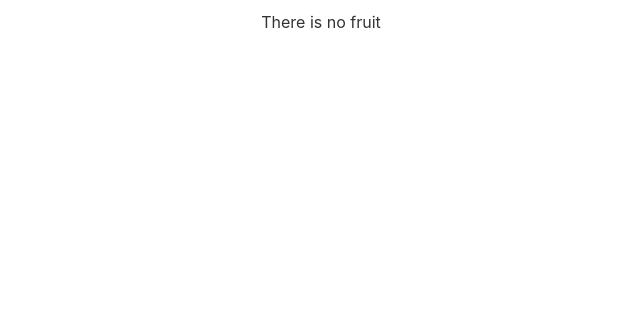
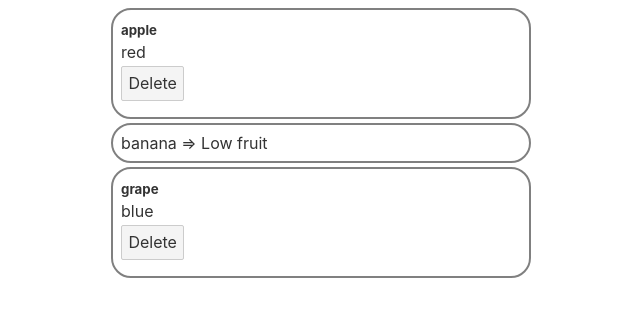
Before and after one commit to basic-bhavya/trysvelte, a Svelte app: page / in a window 1280 px wide. Shown: the top 316 px of the page, without its empty margins (319-959 px from the left). Built offline with nearby package versions, Linux system fonts and the light colour scheme.

Commit message:
conditional rendering 2

```diff
--- a/src/App.svelte
+++ b/src/App.svelte
@@ -1,17 +1,29 @@
 <script>
   let fruits = [
-    // { name: "apple", color: "red", amount: 5, id: 1 },
-    // { name: "banana", color: "yellow", amount: 1, id: 2 },
-    // { name: "grape", color: "blue", amount: 14, id: 3 },
+    { name: "apple", color: "red", amount: 5, id: 1 },
+    { name: "banana", color: "yellow", amount: 1, id: 2 },
+    { name: "grape", color: "blue", amount: 14, id: 3 },
   ];
+
+  const deleteFruit = (id) => {
+    fruits = fruits.filter((fruit) => fruit.id != id);
+    console.log(fruits);
+  };
+
+  let num = 7;
 </script>
 
 <main>
   {#each fruits as fruit (fruit.id)}
-    <div class="card">
-      <h5>{fruit.name}</h5>
-      <p>{fruit.color}</p>
-    </div>
+    {#if fruit.amount > 4}
+      <div class="card">
+        <h5>{fruit.name}</h5>
+        <p>{fruit.color}</p>
+        <button on:click={() => deleteFruit(fruit.id)}>Delete</button>
+      </div>
+	  {:else}
+	  	<p class="card">{fruit.name} => Low fruit</p>
+    {/if}
   {:else}
     <p>There is no fruit</p>
   {/each}
```
